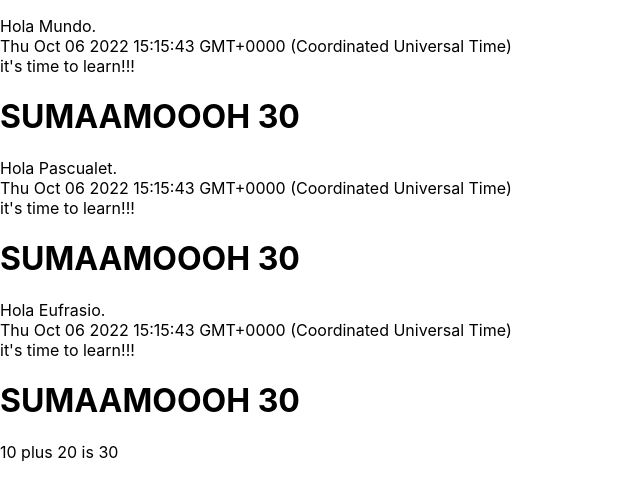
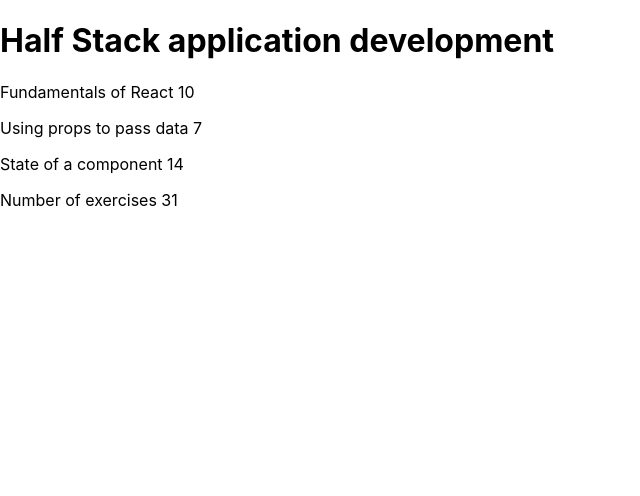
Before and after one commit to FJSampedro/FulstackCourse, a React (Create React App) app in the folder part1/: page / in a window 1280 px wide. Shown: the top 496 px of the page, without its empty margins (0-640 px from the left). Built offline with nearby package versions, Linux system fonts and the light colour scheme.

Commit message:
Exercise 1.1 start

```diff
--- a/part1/src/App.js
+++ b/part1/src/App.js
@@ -1,30 +1,28 @@
 
 const App = () => {
+  const course = 'Half Stack application development'
+  const part1 = 'Fundamentals of React'
+  const exercises1 = 10
+  const part2 = 'Using props to pass data'
+  const exercises2 = 7
+  const part3 = 'State of a component'
+  const exercises3 = 14
 
-  console.log('Hello from component')
-  const a = 10
-  const b = 20
   return (
     <div>
-      <Hello name="Mundo" suma={a+b}>
-      </Hello>
-      <Hello name="Pascualet" suma={a+b}>
-      </Hello>
-      <Hello name="Eufrasio" suma={a+b}>
-      </Hello>
-      <p>{a} plus {b} is {a + b}</p>
+      <h1>{course}</h1>
+      <p>
+        {part1} {exercises1}
+      </p>
+      <p>
+        {part2} {exercises2}
+      </p>
+      <p>
+        {part3} {exercises3}
+      </p>
+      <p>Number of exercises {exercises1 + exercises2 + exercises3}</p>
     </div>
   )
 }
 
-const Hello = (props) => {
-  const now = new Date()
-  return (
-    <>
-      <p>Hola {props.name}.<br></br> {now.toString()} <br></br> it's time to learn!!!</p>
-      <h1>SUMAAMOOOH {props.suma}</h1>
-    </>
-  )
-}
-
 export default App;
```
